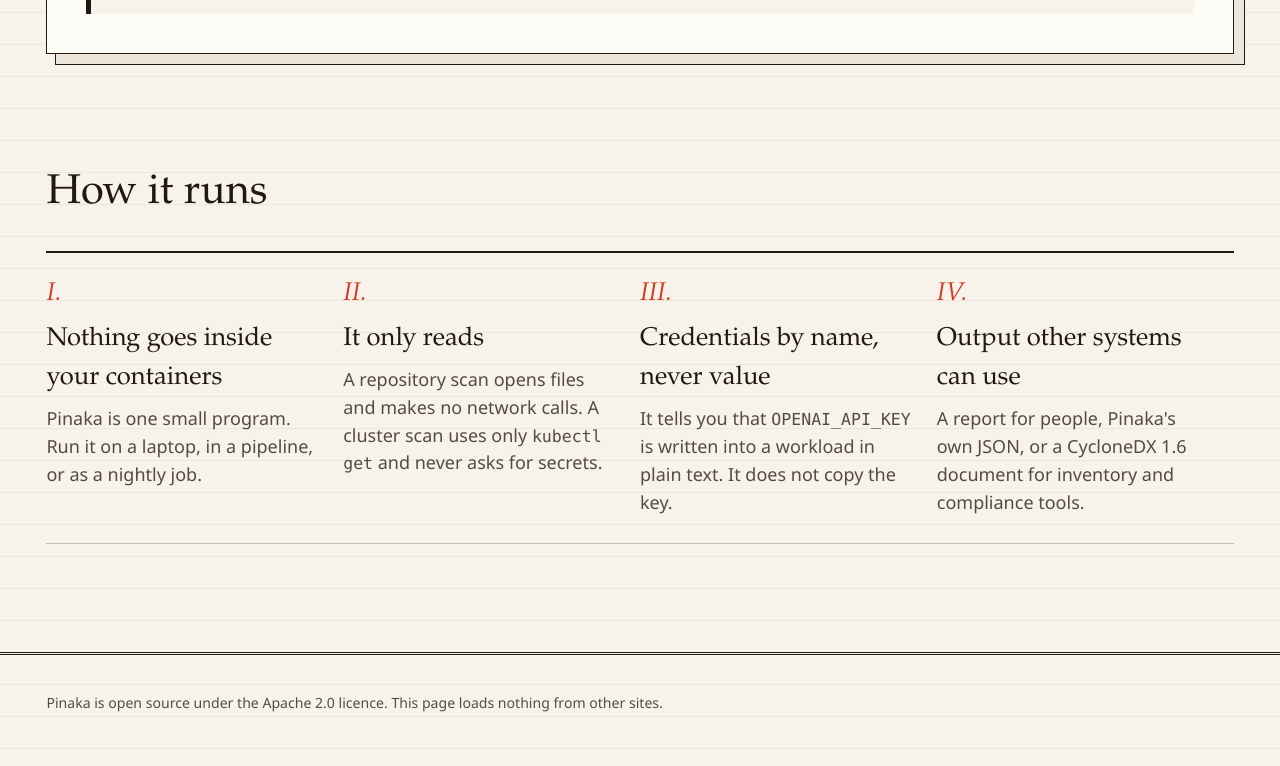
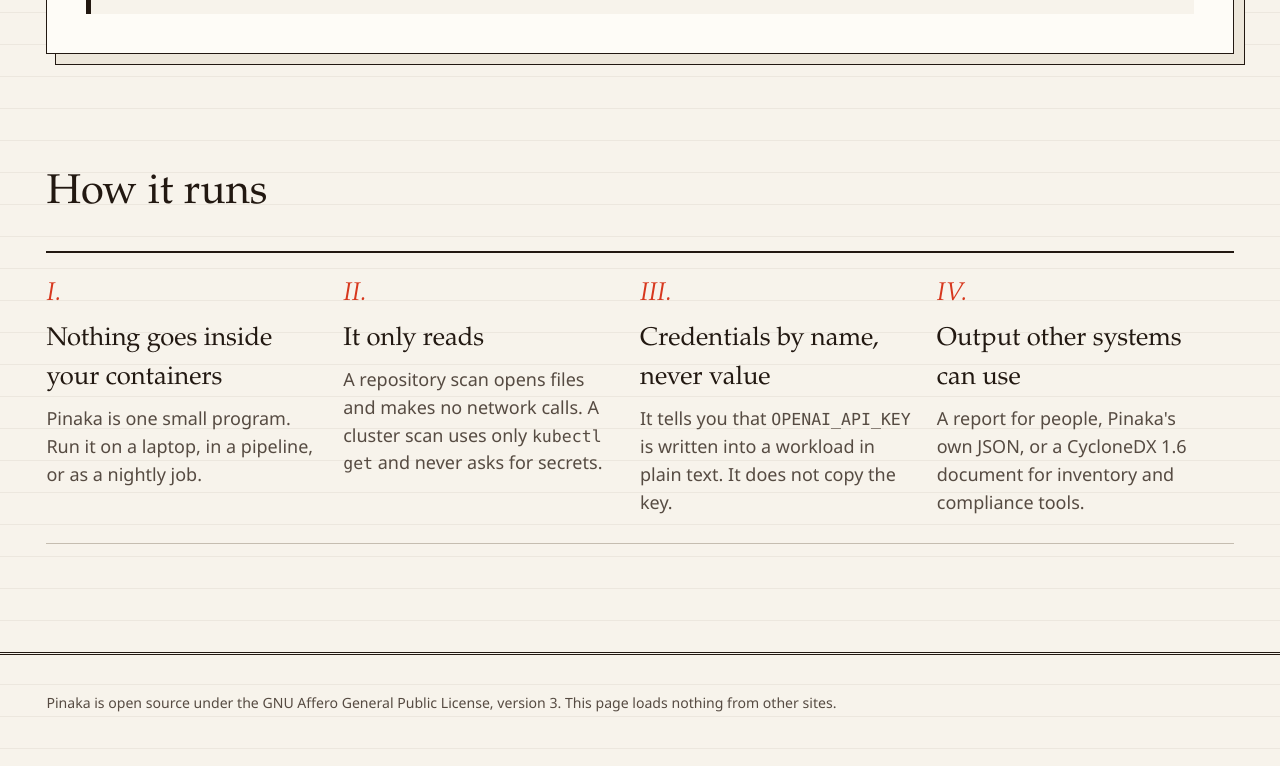
Before and after one commit to dhruv29/Pinaka, a plain HTML site: page docs/index.html in a window 1280 px wide. Shown: the part 5171-5937 px from the top of the page. Drawn offline with Linux system fonts and the light colour scheme.

Commit message:
chore: license Pinaka under AGPL-3.0
Replaces the Apache-2.0 text the repository was created with.

```diff
--- a/docs/index.html
+++ b/docs/index.html
@@ -104,7 +104,7 @@
   </main>
 
   <footer class="colophon">
-    <p>Pinaka is open source under the Apache 2.0 licence. This page loads nothing from other sites.</p>
+    <p>Pinaka is open source under the GNU Affero General Public License, version 3. This page loads nothing from other sites.</p>
   </footer>
 
   <div id="drop" class="drop" hidden><p>Drop the bill to read it</p></div>
```
Also changed, not shown: 1 other file.
